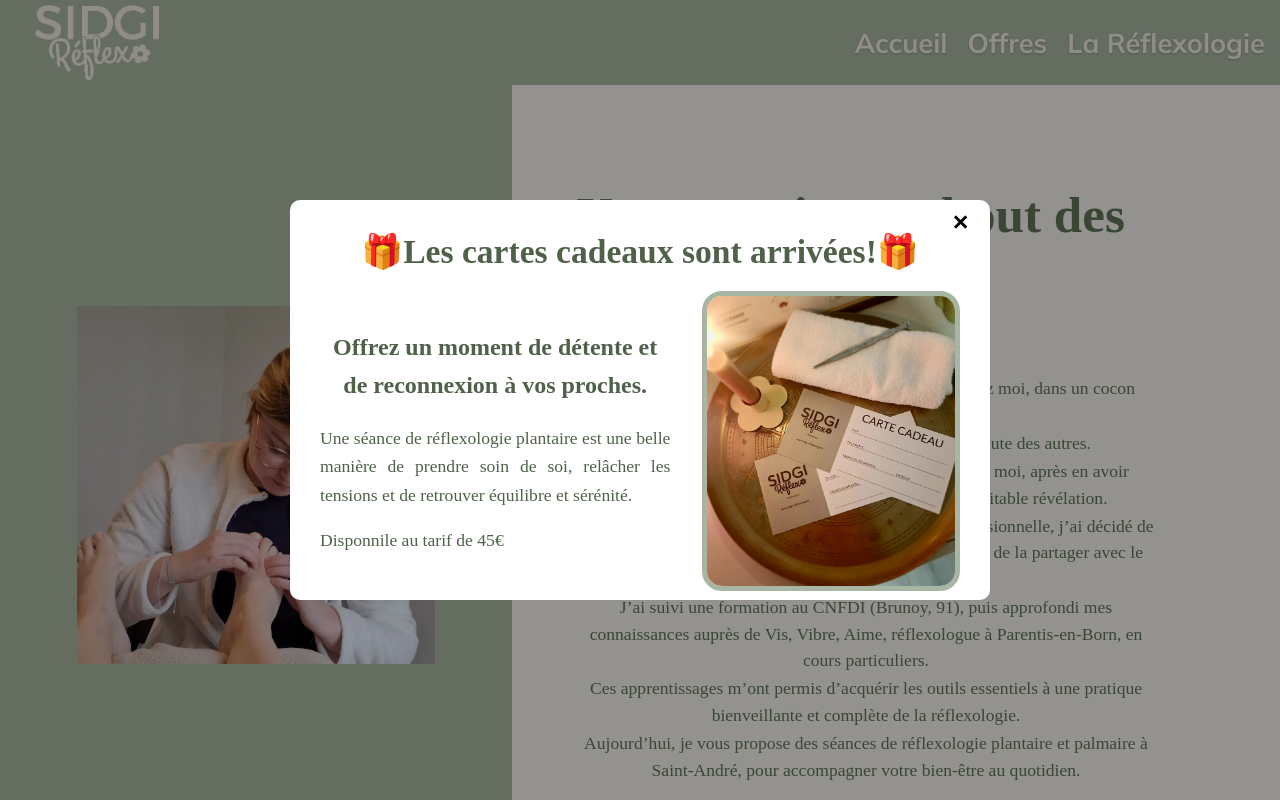
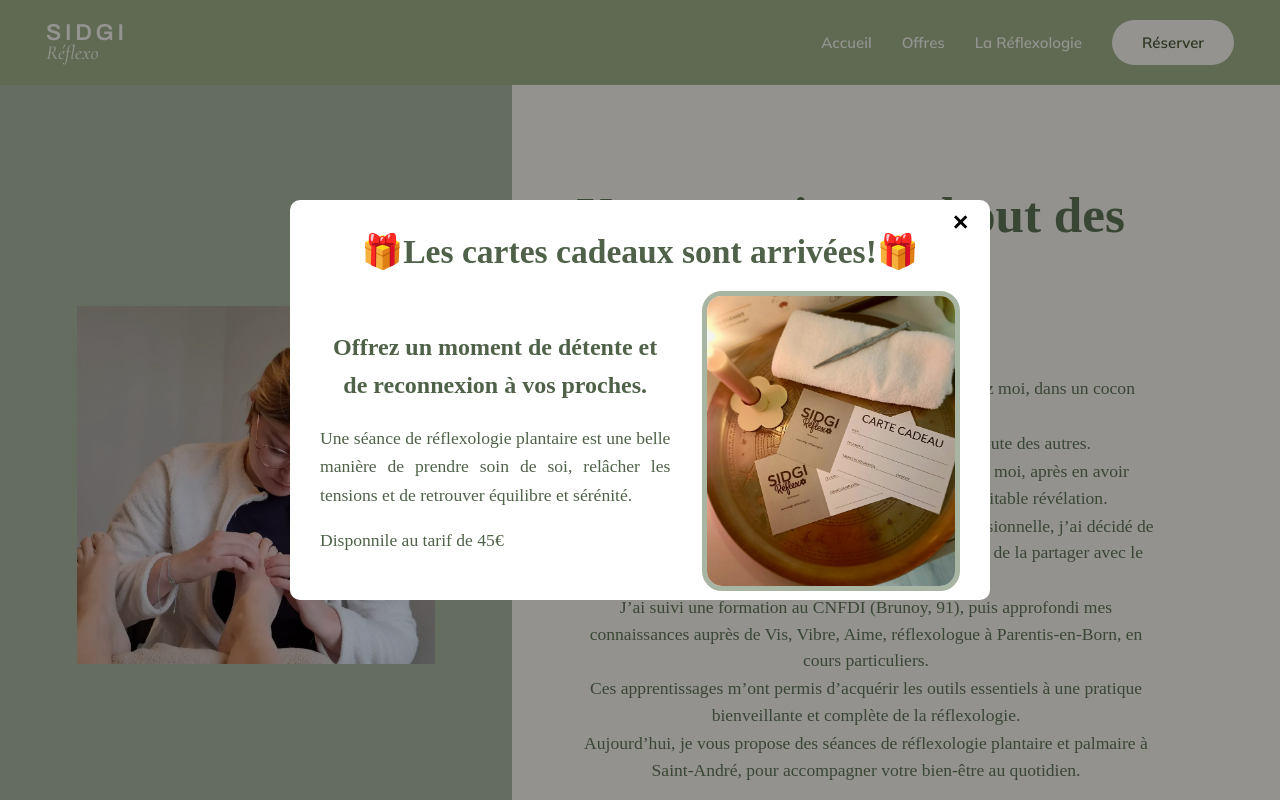
Before and after one commit to AntoineDehan/Sidgi-Reflexo, a React (Vite) app in the folder sidgi-reflexo/: page / in a window 1280 px wide. Shown: the top 800 px of the page. Built offline with nearby package versions, Linux system fonts and the light colour scheme.

Commit message:
feat(refonte): header sauge restylé avec nav et CTA

```diff
--- a/sidgi-reflexo/src/components/header/index.jsx
+++ b/sidgi-reflexo/src/components/header/index.jsx
@@ -1,8 +1,14 @@
-import { Link } from "react-router-dom";
-import { useState, useEffect } from "react";
+import { useState } from "react";
+import Button from "../ui/Button";
+import "../../styles/scss/header/style.scss";
 
-import "../../styles/scss/header/style.scss";
-import LogoImg from "../../assets/logo_header.webp";
+const BOOKING_URL = "https://calendly.com/sidgi-reflexologie/plantaire";
+
+const LINKS = [
+  { href: "#accueil", label: "Accueil" },
+  { href: "#offres", label: "Offres" },
+  { href: "#reflexologie", label: "La Réflexologie" },
+];
 
 function Header({ isMenuOpen, setIsMenuOpen }) {
   const [isOpen, setIsOpen] = useState(false);
@@ -11,42 +17,48 @@ function Header({ isMenuOpen, setIsMenuOpen }) {
     setIsOpen((prev) => !prev);
     setIsMenuOpen((prev) => !prev);
   };
+
+  const closeMenu = () => {
+    setIsOpen(false);
+    setIsMenuOpen(false);
+  };
+
   return (
-    <header>
+    <header className="site-header">
       <nav className="navbar">
-        <div className="navbar__logo">
-          <img
-            className="logo"
-            src={LogoImg}
-            alt="Logo sobre de l'entreprise Sidgi-Réflexo"
-          />
+        <a href="#accueil" className="navbar__logo" onClick={closeMenu}>
+          <span className="navbar__logo-main">SIDGI</span>
+          <span className="navbar__logo-sub">Réflexo</span>
+        </a>
+
+        <div className="navbar__desktop">
+          {LINKS.map((l) => (
+            <a key={l.href} href={l.href}>
+              {l.label}
+            </a>
+          ))}
+          <Button variant="primary" href={BOOKING_URL} className="navbar__cta">
+            Réserver
+          </Button>
         </div>
-        <div className="navbar__nav">
-          <button className="burger" onClick={toggleMenu} aria-label="Menu">
-            {isOpen ? "✕" : "☰"}
-          </button>
 
-          <div className="desktop">
-            <a href="#accueil">Accueil</a>
-            <a href="#offres">Offres</a>
-            <a href="#reflexologie">La Réflexologie</a>
-          </div>
+        <button className="navbar__burger" onClick={toggleMenu} aria-label="Menu">
+          {isOpen ? "✕" : "☰"}
+        </button>
+      </nav>
 
-          {isOpen && (
-            <div className="mobile-menu">
-              <a href="#accueil" onClick={toggleMenu}>
-                Accueil
-              </a>
-              <a href="#offres" onClick={toggleMenu}>
-                Offres
-              </a>
-              <a href="#reflexologie" onClick={toggleMenu}>
-                La Réflexologie
-              </a>
-            </div>
-          )}
+      {isOpen && (
+        <div className="navbar__mobile">
+          {LINKS.map((l) => (
+            <a key={l.href} href={l.href} onClick={toggleMenu}>
+              {l.label}
+            </a>
+          ))}
+          <Button variant="sage" href={BOOKING_URL} onClick={toggleMenu}>
+            Réserver
+          </Button>
         </div>
-      </nav>
+      )}
     </header>
   );
 }
--- a/sidgi-reflexo/src/styles/scss/header/style.scss
+++ b/sidgi-reflexo/src/styles/scss/header/style.scss
@@ -1,113 +1,81 @@
-@use "../../main.scss" as *;
-header {
+@use "../_tokens" as *;
+
+.site-header {
   position: sticky;
   top: 0;
-  z-index: 100;
+  z-index: 40;
+  background: $sage;
+}
+
 .navbar {
   display: flex;
+  align-items: center;
   justify-content: space-between;
+  padding: 20px 46px;
+  max-width: 1280px;
+  margin: 0 auto;
+
+  &__logo {
+    display: flex;
+    flex-direction: column;
+    line-height: 0.86;
+
+    &-main {
+      font-family: $font-label;
+      font-weight: 600;
+      letter-spacing: 0.16em;
+      font-size: 23px;
+      color: $cream;
+    }
+    &-sub {
+      font-family: $font-serif;
+      font-style: italic;
+      font-size: 20px;
+      color: $cream-light;
+      margin-top: 3px;
+    }
+  }
+
+  &__desktop {
+    display: flex;
     align-items: center;
-    background-color: $secondary-bg-color;
-    padding-left: 15px;
-    padding-right: 15px;
-    padding-top: 5px;
-    padding-bottom: 5px;
+    gap: 30px;
+    font-size: 15px;
+    font-weight: 600;
 
-    .logo {
-      height: 75px;
-      margin-left: 20px;
+    a { color: $cream; }
+    a:hover { color: $cream-light; }
+    .navbar__cta { color: $green-deep; }
   }
-    .navbar__nav {
-      .burger {
+
+  &__burger {
+    display: none;
+    background: none;
+    border: none;
+    color: $cream;
+    font-size: 26px;
+    cursor: pointer;
+  }
+
+  &__mobile {
     display: none;
   }
-      a {
-        font-size: 1.7rem;
-        text-decoration: none;
-        font-weight: bold;
-        color: $main-text-color;
-        text-shadow: 0 1px 2px rgba(0, 0, 0, 0.2);
 }
-      .desktop {
+
+@media (max-width: $bp-mobile) {
+  .navbar {
+    padding: 16px 24px;
+
+    &__desktop { display: none; }
+    &__burger { display: block; }
+    &__mobile {
       display: flex;
-        gap: 20px;
+      flex-direction: column;
+      gap: 18px;
+      padding: 20px 24px 26px;
+      background: $sage;
+
+      a { color: $cream; font-weight: 600; font-size: 17px; }
     }
   }
 }
-}
-
-@keyframes fade-in {
-  from {
-    opacity: 0;
-  }
-  to {
-    opacity: 1;
-  }
-}
-
-@media (max-width: 720px) {
-  header {
-    .navbar {
-      .logo {
-        height: 50px;
-      }
-      .navbar__nav {
-        display: flex;
-        justify-content: flex-end;
-        .burger {
-          display: block;
-          font-size: 1.2rem;
-          border: solid $main-text-color 2px;
-          background: none;
-          color: $main-text-color;
-        }
-        a {
-          text-align: center;
-          font-size: 1.5rem;
-        }
-        .desktop {
-          display: none;
-        }
-        .mobile-menu {
-          display: flex;
-          gap: 10%;
-          flex-direction: column;
-          align-items: center;
-          justify-content: center;
-          background-color: $secondary-bg-color;
-          border-left: 4px $text-color solid;
-          border-right: 4px $text-color solid;
-          border-bottom: 4px $text-color solid;
-          max-width: 35%;
-          width: 100%;
-          height: 250px;
-          z-index: 2;
-          position: absolute;
-          top: 63.5px;
-          right: 0;
-          animation: fade-in 0.1s ease-out forwards;
-        }
-      }
-    }
-  }
-}
-
-@media (max-width: 480px) {
-  header {
-    .navbar {
-      .logo {
-        height: 30px;
-        margin-left: 5px;
-      }
-
-      .navbar__nav {
-        a {
-          font-size: 1.45rem;
-        }
-        .mobile-menu {
-          top: 43.5px;
-        }
-      }
-    }
-  }
-}
```
Lines whose indentation alone changed are shown as unchanged.
